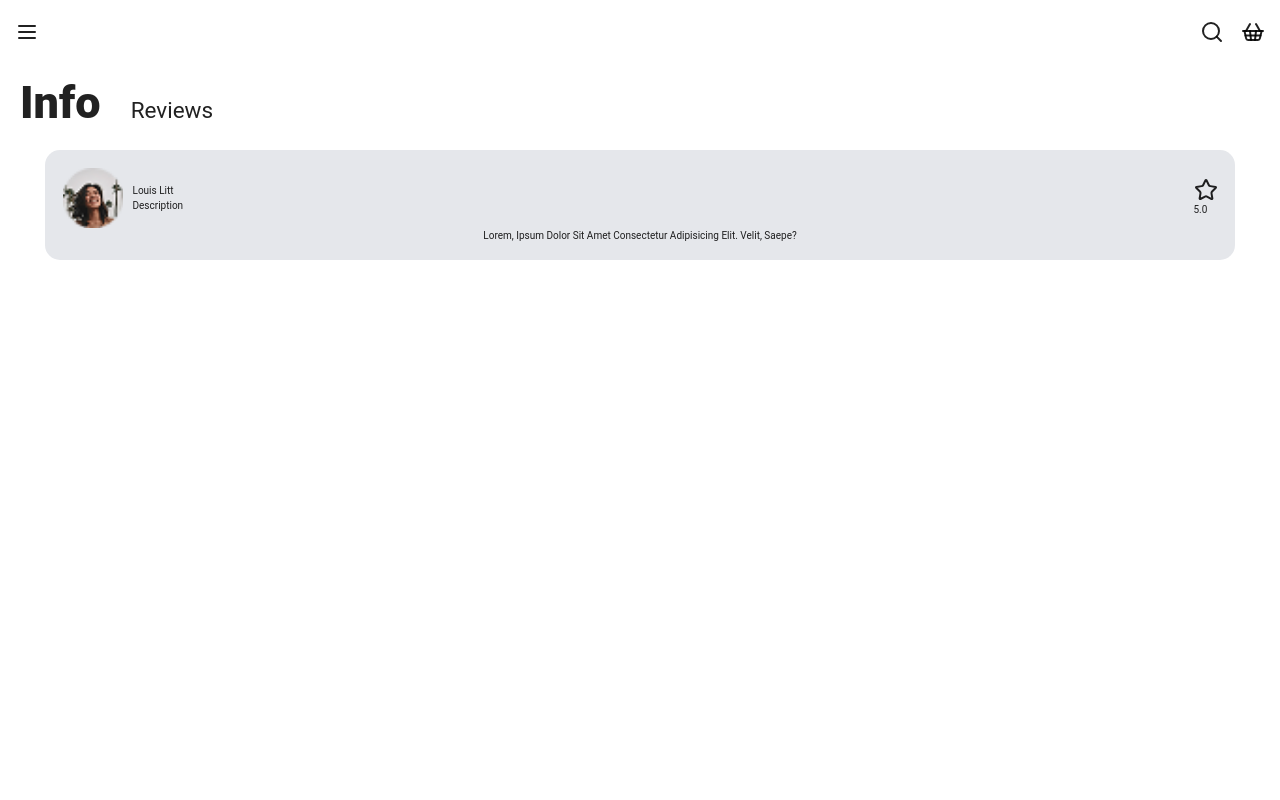
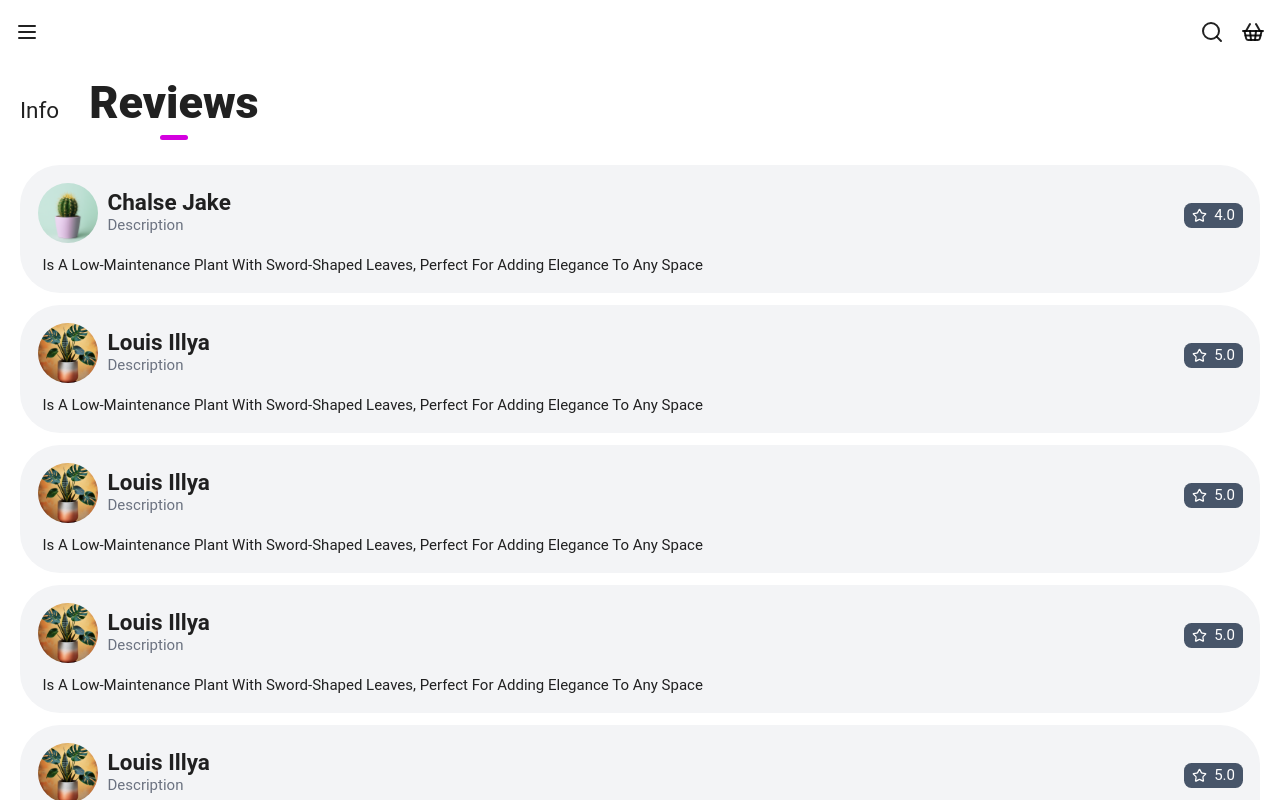
Before and after one commit to CHIDI00/plant-pot, a React (Vite) app: page /products/detail in a window 1280 px wide. Both pictures are taken after a click on the element "Reviews". Shown: the top 800 px of the page. Built offline with nearby package versions, Linux system fonts and the light colour scheme.

Commit message:
add dynamic reviews section and improve UI transitions

```diff
--- /dev/null
+++ b/src/data/review.ts
@@ -0,0 +1,93 @@
+import plant3 from "../assets/plant3.png";
+import plant4 from "../assets/plant4.png";
+import plant5 from "../assets/plant5.png";
+import plant6 from "../assets/plant6.jpeg";
+import plant7 from "../assets/plant7.jpeg";
+import plant8 from "../assets/plant8.jpeg";
+import plant9 from "../assets/plant9.jpeg";
+
+interface Review {
+	id: number;
+	name: string;
+	rating: number;
+	reviewMessage: string;
+	profilePic: string;
+}
+
+function shuffleArray(array: string[]): string[] {
+	for (let i = array.length - 1; i > 0; i--) {
+		const j = Math.floor(Math.random() * (i + 1));
+		[array[i], array[j]] = [array[j], array[i]];
+	}
+	return array;
+}
+
+const images = [plant3, plant4, plant5, plant6, plant7, plant8, plant9];
+const shuffledImages = shuffleArray(images);
+
+export const reviews: Review[] = [
+	{
+		id: 1,
+		name: "Chalse Jake",
+		rating: 4,
+		reviewMessage:
+			" Is a low-maintenance plant with sword-shaped leaves, perfect for adding elegance to any space",
+		profilePic: shuffledImages[0],
+	},
+	{
+		id: 1,
+		name: "Louis Illya",
+		rating: 5,
+		reviewMessage:
+			" Is a low-maintenance plant with sword-shaped leaves, perfect for adding elegance to any space",
+		profilePic: shuffledImages[1],
+	},
+	{
+		id: 1,
+		name: "Louis Illya",
+		rating: 5,
+		reviewMessage:
+			" Is a low-maintenance plant with sword-shaped leaves, perfect for adding elegance to any space",
+		profilePic: shuffledImages[1],
+	},
+	{
+		id: 1,
+		name: "Louis Illya",
+		rating: 5,
+		reviewMessage:
+			" Is a low-maintenance plant with sword-shaped leaves, perfect for adding elegance to any space",
+		profilePic: shuffledImages[1],
+	},
+	{
+		id: 1,
+		name: "Louis Illya",
+		rating: 5,
+		reviewMessage:
+			" Is a low-maintenance plant with sword-shaped leaves, perfect for adding elegance to any space",
+		profilePic: shuffledImages[1],
+	},
+	{
+		id: 1,
+		name: "Louis Illya",
+		rating: 5,
+		reviewMessage:
+			" Is a low-maintenance plant with sword-shaped leaves, perfect for adding elegance to any space",
+		profilePic: shuffledImages[1],
+	},
+	{
+		id: 1,
+		name: "Louis Illya",
+		rating: 5,
+		reviewMessage:
+			" Is a low-maintenance plant with sword-shaped leaves, perfect for adding elegance to any space",
+		profilePic: shuffledImages[1],
+	},
+	{
+		id: 1,
+		name: "Louis Illya",
+		rating: 5,
+		reviewMessage:
+			" Is a low-maintenance plant with sword-shaped leaves, perfect for adding elegance to any space",
+		profilePic: shuffledImages[1],
+	},
+];
--- a/src/features/products/ProductDetail.tsx
+++ b/src/features/products/ProductDetail.tsx
@@ -70,18 +70,38 @@ const ProductDetail: React.FC = () => {
 
 			<div className="w-full pt-32 p-8">
 				<div className="w-full flex justify-start items-baseline gap-12">
+					<div className="flex flex-col items-center">
 						<h1
 							onClick={() => dispatch({ type: "inView", currentView: "info" })}
-						className="text-7xl font-extrabold"
+							className={` transition-all duration-50 ${
+								state.currentView === "info"
+									? "text-7xl font-extrabold"
+									: "text-4xl"
+							}`}
 						>
 							Info
 						</h1>
+						{state.currentView === "info" && (
+							<div className="w-11 h-2 bg-[#d400df] mt-4 rounded-full transition-all ease-in-out"></div>
+						)}
+					</div>
+					<div className="flex flex-col items-center">
 						<h1
-						onClick={() => dispatch({ type: "inView", currentView: "reviews" })}
-						className="text-4xl"
+							onClick={() =>
+								dispatch({ type: "inView", currentView: "reviews" })
+							}
+							className={` transition-all duration-50 ${
+								state.currentView === "reviews"
+									? "text-7xl font-extrabold"
+									: "text-4xl"
+							}`}
 						>
 							Reviews
 						</h1>
+						{state.currentView === "reviews" && (
+							<div className="w-11 h-2 bg-[#d400df] mt-4 rounded-full transition-all ease-in-out"></div>
+						)}
+					</div>
 				</div>
 
 				{state.currentView === "info" ? (
@@ -91,6 +111,7 @@ const ProductDetail: React.FC = () => {
 								<img
 									src={plant4}
 									alt=""
+									loading="lazy"
 									className="w-full h-full object-cover rounded-[60px]"
 								/>
 								<span
--- a/src/features/products/ProductReview.tsx
+++ b/src/features/products/ProductReview.tsx
@@ -1,32 +1,39 @@
 import { Star } from "lucide-react";
 import React from "react";
-import user from "../../assets/img_user.png";
+import { reviews } from "../../data/review";
 
 const ProductReview: React.FC = () => {
 	return (
-		<div className="w-full flex flex-col justify-start items-center p-10">
-			<div className="w-[100%] bg-gray-200 p-7 rounded-3xl flex flex-col justify-start items-center">
-				<div className="w-full flex justify-between items-center">
-					<div className="flex justify-center items-center gap-4">
-						<img src={user} alt="user" className="w-24 h-24" />
-						<div>
-							<p>Louis Litt</p>
-							<p>Description</p>
+		<>
+			<div className="w-full flex flex-col justify-start items-center py-10">
+				{reviews.map((review) => (
+					<div className="w-[100%] bg-gray-100 p-7 rounded-[4rem] flex flex-col justify-start items-center mb-5">
+						<div className="w-full flex justify-between items-center mb-3">
+							<div className="flex justify-center items-center gap-4 mb-2">
+								<img
+									src={review.profilePic}
+									alt="user"
+									loading="lazy"
+									className="w-24 h-24 rounded-full"
+								/>
+								<div>
+									<p className="text-4xl font-semibold">{review.name}</p>
+									<p className="text-2xl text-gray-500">Description</p>
+								</div>
+							</div>
+							<span className="flex justify-center items-center text-2xl gap-3 bg-slate-600 p-1 px-3 rounded-xl text-white">
+								<Star size={15} />
+								<p>{review.rating}.0</p>
+							</span>
 						</div>
-					</div>
-					<div>
-						<p>
-							<Star /> 5.0
+
+						<p className="w-full text-left text-2xl px-2">
+							{review.reviewMessage}
 						</p>
 					</div>
-				</div>
-
-				<p>
-					Lorem, ipsum dolor sit amet consectetur adipisicing elit. Velit,
-					saepe?
-				</p>
+				))}
 			</div>
-		</div>
+		</>
 	);
 };
 
```
Lines whose indentation alone changed are shown as unchanged.
